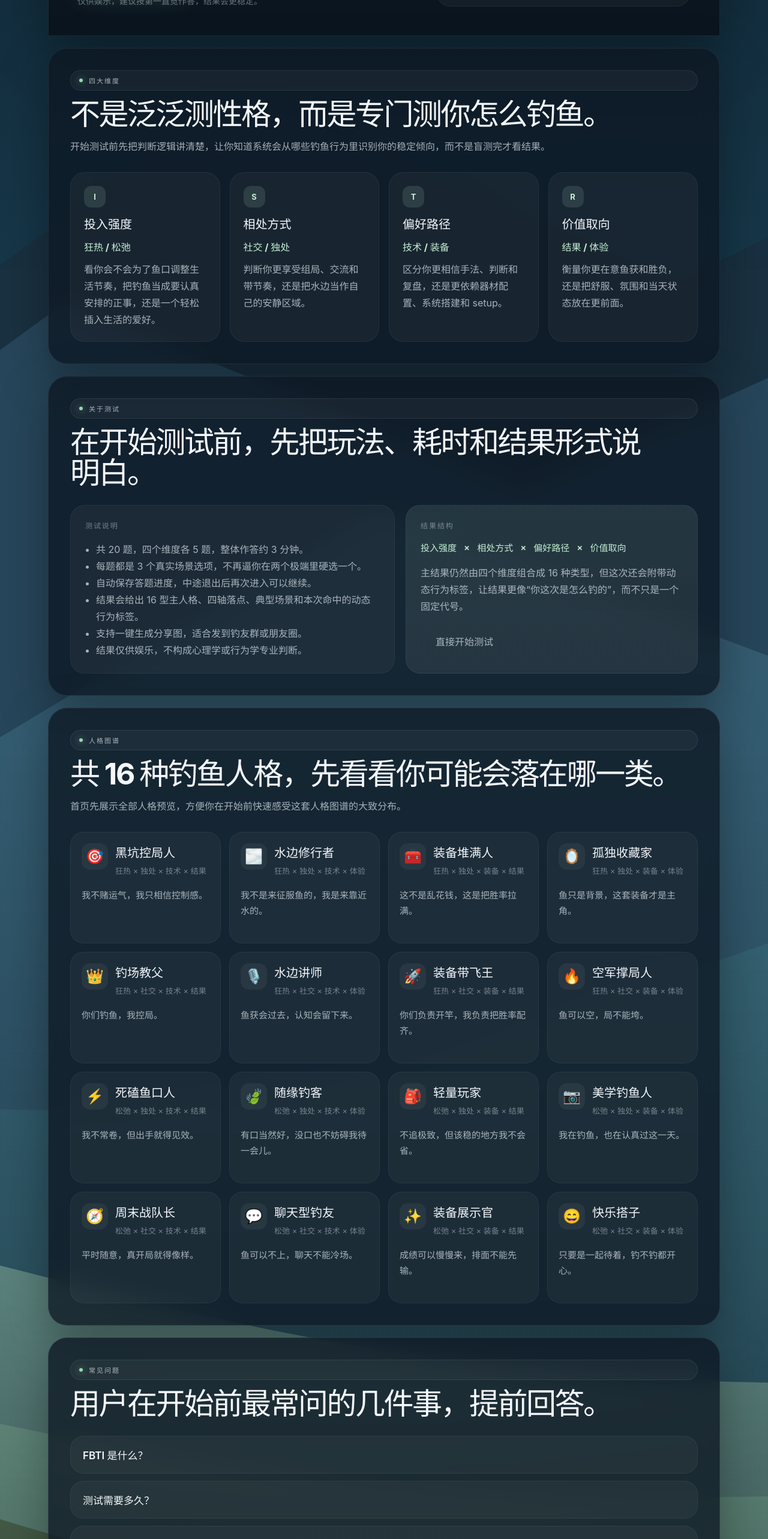
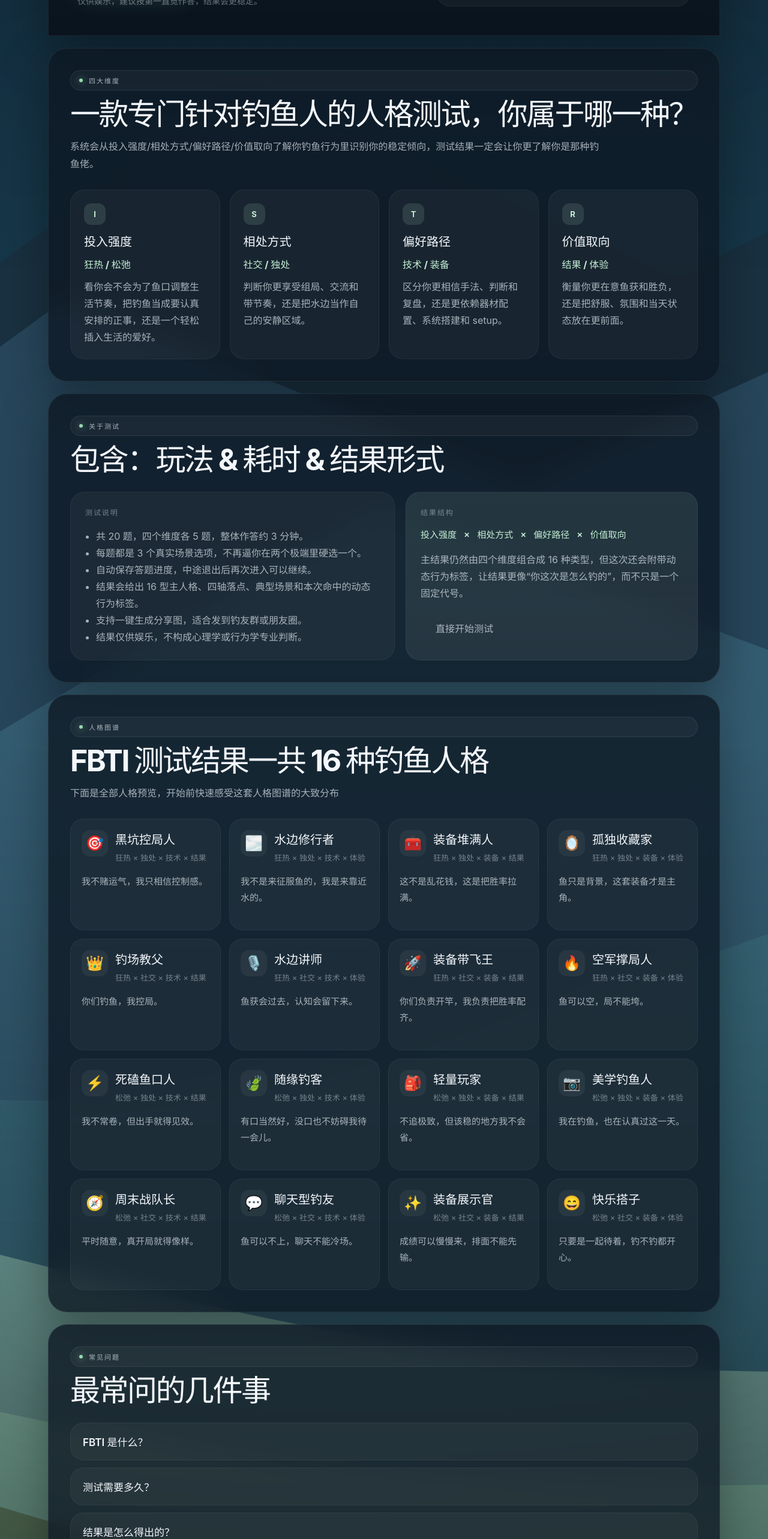
Before and after one commit to zrh091110225/fbti, a React (Vite) app in the folder frontend/: page / in a window 1280 px wide. Shown: the part 767-3333 px from the top of the page at 60% size. Built offline with nearby package versions, Linux system fonts and the light colour scheme; no server answers.

Commit message:
Refine home copy and tune title wrapping

```diff
--- a/frontend/src/pages/Home.css
+++ b/frontend/src/pages/Home.css
@@ -161,7 +161,7 @@
   font-size: clamp(44px, 7vw, 84px);
   line-height: 0.96;
   letter-spacing: -0.06em;
-  text-wrap: pretty;
+  text-wrap: balance;
 }
 
 .home-description {
@@ -490,10 +490,6 @@
     grid-template-columns: 1fr;
   }
 
-  .home-title {
-    max-width: 12ch;
-  }
-
   .home-metrics {
     grid-template-columns: repeat(2, minmax(0, 1fr));
   }
@@ -512,7 +508,9 @@
   }
 
   .home-title {
-    font-size: 40px;
+    font-size: clamp(32px, 9.5vw, 40px);
+    line-height: 1.02;
+    letter-spacing: -0.05em;
   }
 
   .brand-mark {
--- a/frontend/src/pages/Home.tsx
+++ b/frontend/src/pages/Home.tsx
@@ -184,9 +184,9 @@ function Home({ onStart }: HomeProps) {
           >
             <div className="section-heading">
               <span className="section-label">四大维度</span>
-              <h2>不是泛泛测性格，而是专门测你怎么钓鱼。</h2>
+              <h2>一款专门针对钓鱼人的人格测试，你属于哪一种？</h2>
               <p>
-                开始测试前先把判断逻辑讲清楚，让你知道系统会从哪些钓鱼行为里识别你的稳定倾向，而不是盲测完才看结果。
+                系统会从投入强度/相处方式/偏好路径/价值取向了解你钓鱼行为里识别你的稳定倾向，测试结果一定会让你更了解你是那种钓鱼佬。
               </p>
             </div>
 
@@ -212,7 +212,7 @@ function Home({ onStart }: HomeProps) {
           >
             <div className="section-heading">
               <span className="section-label">关于测试</span>
-              <h2>在开始测试前，先把玩法、耗时和结果形式说明白。</h2>
+              <h2>包含：玩法 & 耗时 & 结果形式</h2>
             </div>
 
             <div className="overview-grid">
@@ -256,8 +256,8 @@ function Home({ onStart }: HomeProps) {
           >
             <div className="section-heading">
               <span className="section-label">人格图谱</span>
-              <h2>共 {personalities.length} 种钓鱼人格，先看看你可能会落在哪一类。</h2>
-              <p>首页先展示全部人格预览，方便你在开始前快速感受这套人格图谱的大致分布。</p>
+              <h2>FBTI 测试结果一共 {personalities.length} 种钓鱼人格</h2>
+              <p>下面是全部人格预览，开始前快速感受这套人格图谱的大致分布</p>
             </div>
 
             <div className="personality-grid">
@@ -288,7 +288,7 @@ function Home({ onStart }: HomeProps) {
           >
             <div className="section-heading">
               <span className="section-label">常见问题</span>
-              <h2>用户在开始前最常问的几件事，提前回答。</h2>
+              <h2>最常问的几件事</h2>
             </div>
 
             <div className="faq-list">
--- a/frontend/src/pages/Quiz.tsx
+++ b/frontend/src/pages/Quiz.tsx
@@ -385,9 +385,9 @@ function ExitPrompt({
         aria-labelledby="quiz-exit-title"
       >
         <span className="question-label">退出确认</span>
-        <h2 id="quiz-exit-title" className="quiz-dialog__title">是否放弃当前测试进度？</h2>
-        <p className="quiz-dialog__copy">回到首页后，当前答题记录和随机题序都会被清空。</p>
-
+        <h2 id="quiz-exit-title" className="quiz-dialog__title">是否放弃当前 FBTI 测试？</h2>
+        <p className="quiz-dialog__copy">放弃后，当前答题记录和随机题序都会被清空。</p>
+        <p className="quiz-dialog__copy">不过也没关系，再测一次就像钓鱼一样再甩一杆简单。</p>
         <div className="quiz-dialog__stats">
           <div className="quiz-dialog__stat">
             <span>当前进度</span>
```
